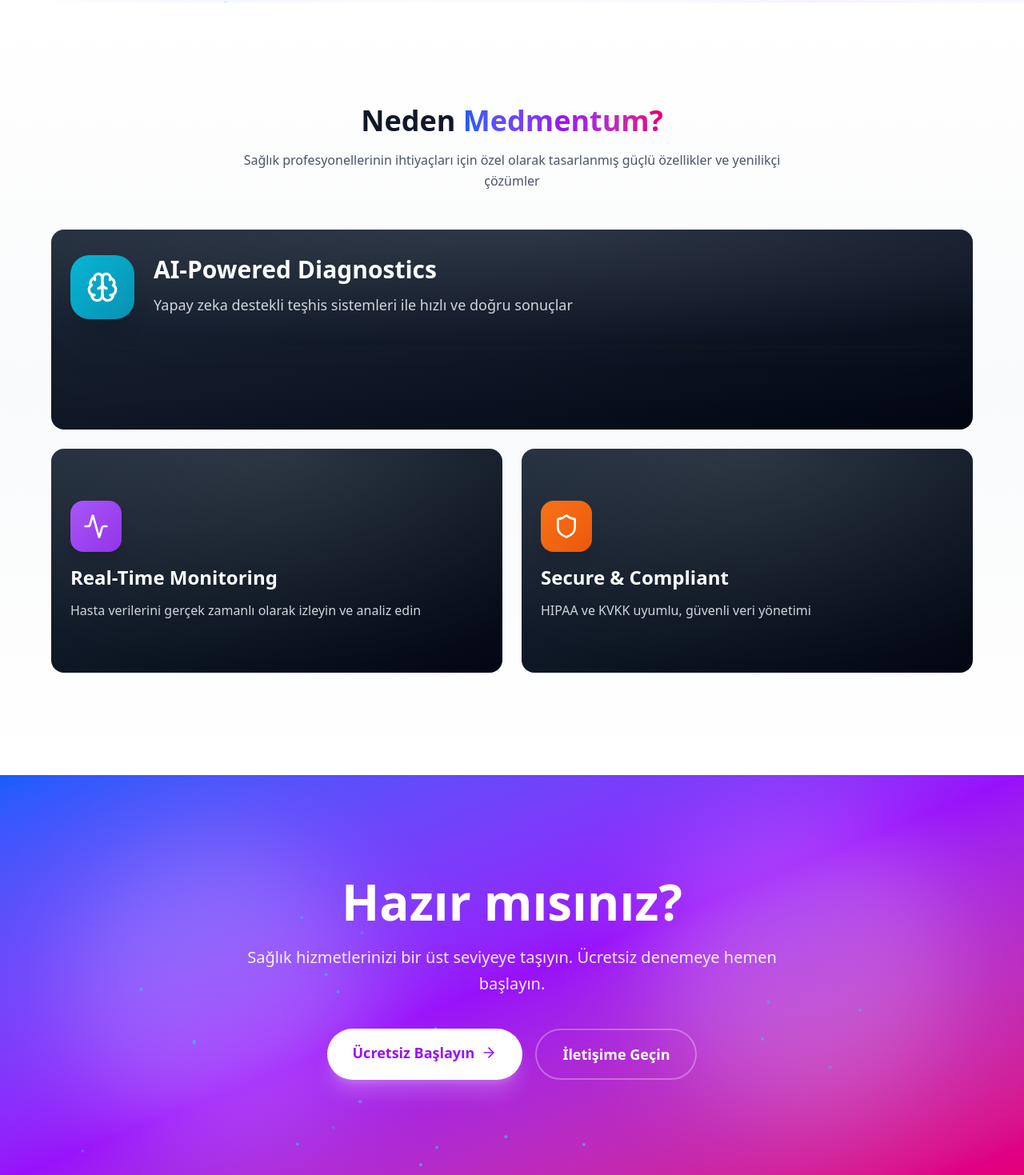
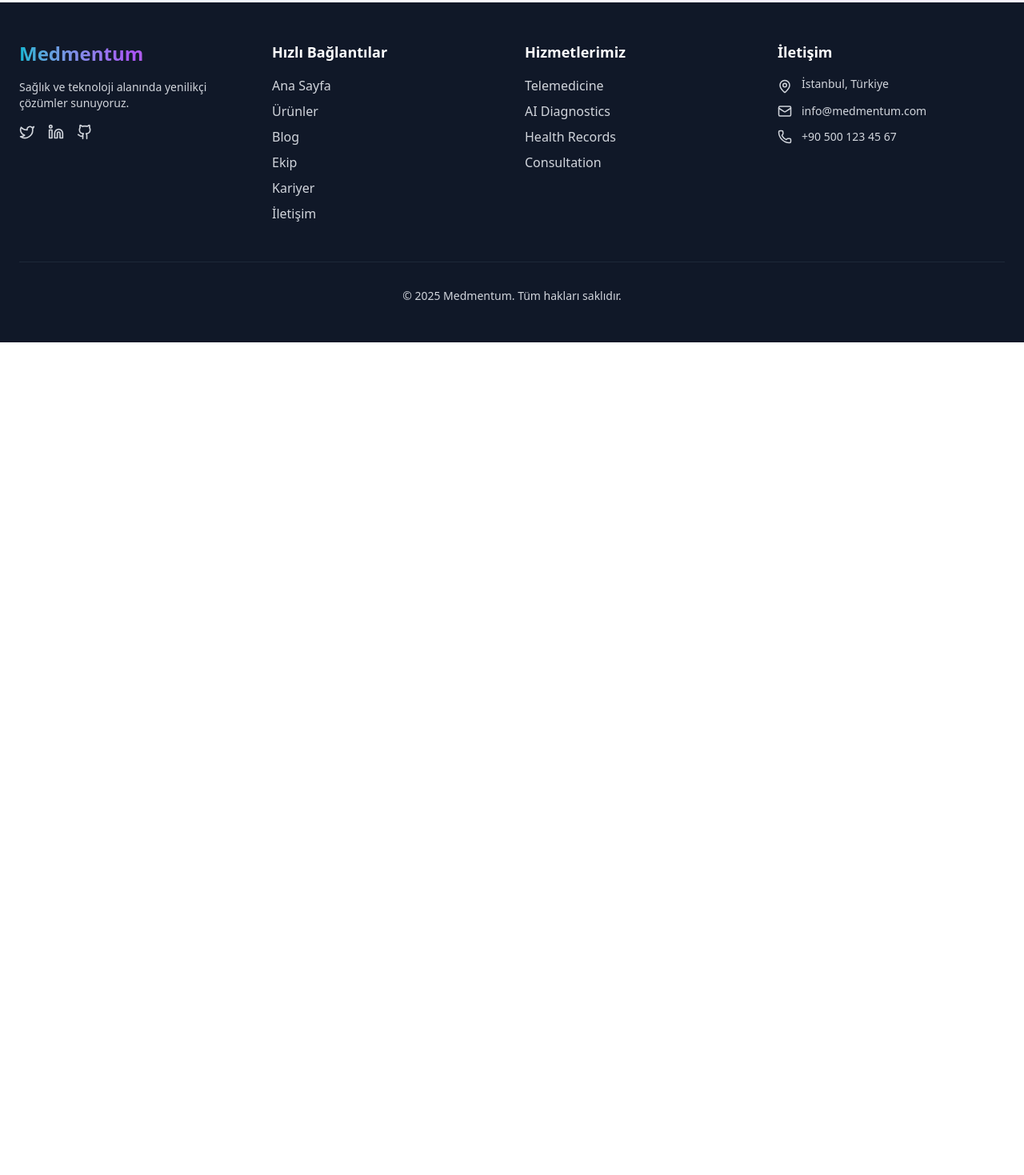
Before and after one commit to bsyilmaz/medmentum, a React (Vite) app: page / in a window 1280 px wide. Shown: the part 601-2070 px from the top of the page at 80% size. After the commit the page ends 1029 px from the top, so only its background shows below. Built offline with nearby package versions, Linux system fonts and the light colour scheme.

Commit message:
Neden Medmentum ve Hazır mısınız bölümleri kaldırıldı

```diff
--- a/src/pages/Home.jsx
+++ b/src/pages/Home.jsx
@@ -168,137 +168,6 @@
         </div>
       </section>
 
-      {/* Features Section */}
-      <section className="py-32 bg-gradient-to-b from-white via-gray-50 to-white dark:from-gray-900 dark:via-gray-950 dark:to-gray-900">
-        <div className="container mx-auto px-6">
-          <FadeIn>
-            <div className="text-center mb-8">
-              <motion.h2
-                initial={{ opacity: 0, y: 20 }}
-                whileInView={{ opacity: 1, y: 0 }}
-                viewport={{ once: true }}
-                transition={{ duration: 0.6 }}
-                className="text-3xl md:text-4xl font-extrabold mb-4 text-gray-900 dark:text-white"
-              >
-                Neden <span className="bg-gradient-to-r from-blue-600 via-purple-600 to-pink-600 bg-clip-text text-transparent">Medmentum?</span>
-              </motion.h2>
-              <motion.p
-                initial={{ opacity: 0, y: 20 }}
-                whileInView={{ opacity: 1, y: 0 }}
-                viewport={{ once: true }}
-                transition={{ delay: 0.2, duration: 0.6 }}
-                className="text-base text-gray-600 dark:text-gray-300 max-w-2xl mx-auto leading-relaxed mb-12"
-              >
-                Sağlık profesyonellerinin ihtiyaçları için özel olarak tasarlanmış
-                güçlü özellikler ve yenilikçi çözümler
-              </motion.p>
-            </div>
-          </FadeIn>
-
-          <div className="max-w-6xl mx-auto">
-            {/* İlk kart - Tam genişlik */}
-            <motion.div
-              initial={{ opacity: 0, y: 30 }}
-              whileInView={{ opacity: 1, y: 0 }}
-              viewport={{ once: true }}
-              transition={{ delay: 0, duration: 0.6 }}
-              className="mb-6"
-            >
-              <WobbleCard containerClassName="bg-gradient-to-br from-gray-800 via-gray-900 to-gray-950 min-h-[250px]">
-                <div className="flex flex-col md:flex-row items-center md:items-start gap-6 h-full">
-                  <motion.div
-                    whileHover={{ scale: 1.1, rotate: [0, -10, 10, 0] }}
-                    transition={{ duration: 0.3 }}
-                    className={`w-20 h-20 rounded-3xl bg-gradient-to-br ${features[0].color} flex items-center justify-center shadow-xl flex-shrink-0`}
-                  >
-                    {React.createElement(features[0].icon, { className: "text-white", size: 40 })}
-                  </motion.div>
-                  <div className="flex-1 text-center md:text-left">
-                    <h3 className="text-3xl font-bold mb-3 text-white">{features[0].title}</h3>
-                    <p className="text-gray-300 leading-relaxed text-lg">
-                      {features[0].description}
-                    </p>
-                  </div>
-                </div>
-              </WobbleCard>
-            </motion.div>
-
-            {/* Alt kısım - 2 kart yan yana */}
-            <div className="grid grid-cols-1 md:grid-cols-2 gap-6">
-              {features.slice(1, 3).map((feature, index) => (
-                <motion.div
-                  key={index}
-                  initial={{ opacity: 0, y: 30 }}
-                  whileInView={{ opacity: 1, y: 0 }}
-                  viewport={{ once: true }}
-                  transition={{ delay: (index + 1) * 0.1, duration: 0.6 }}
-                  className="h-full"
-                >
-                  <WobbleCard containerClassName="bg-gradient-to-br from-gray-800 to-gray-950 h-full min-h-[280px]">
-                    <div className="flex flex-col h-full justify-center">
-                      <motion.div
-                        whileHover={{ scale: 1.1, rotate: [0, -10, 10, 0] }}
-                        transition={{ duration: 0.3 }}
-                        className={`w-16 h-16 rounded-2xl bg-gradient-to-br ${feature.color} flex items-center justify-center mb-4 shadow-lg`}
-                      >
-                        <feature.icon className="text-white" size={32} />
-                      </motion.div>
-                      <h3 className="text-2xl font-bold mb-3 text-white">{feature.title}</h3>
-                      <p className="text-gray-300 leading-relaxed">
-                        {feature.description}
-                      </p>
-                    </div>
-                  </WobbleCard>
-                </motion.div>
-              ))}
-            </div>
-          </div>
-        </div>
-      </section>
-
-      {/* CTA Section */}
-      <section className="relative py-32 overflow-hidden bg-gradient-to-br from-blue-600 via-purple-600 to-pink-600">
-        <div className="absolute inset-0 opacity-20">
-          <div className="absolute top-20 left-20 w-96 h-96 bg-white rounded-full mix-blend-overlay filter blur-3xl animate-pulse" />
-          <div className="absolute bottom-20 right-20 w-96 h-96 bg-white rounded-full mix-blend-overlay filter blur-3xl animate-pulse" style={{ animationDelay: '2s' }} />
-        </div>
-        <Particles count={30} />
-        <div className="container mx-auto px-6 relative z-10">
-          <FadeIn>
-            <motion.div
-              initial={{ opacity: 0, y: 30 }}
-              whileInView={{ opacity: 1, y: 0 }}
-              viewport={{ once: true }}
-              transition={{ duration: 0.8 }}
-              className="max-w-5xl mx-auto text-center"
-            >
-              <motion.h2
-                animate={{ scale: [1, 1.03, 1] }}
-                transition={{ duration: 4, repeat: Infinity }}
-                className="text-4xl md:text-5xl lg:text-6xl font-extrabold mb-6 text-white"
-              >
-                Hazır mısınız?
-              </motion.h2>
-              <p className="text-lg md:text-xl text-white/90 mb-10 leading-relaxed max-w-2xl mx-auto">
-                Sağlık hizmetlerinizi bir üst seviyeye taşıyın.
-                Ücretsiz denemeye hemen başlayın.
-              </p>
-              <div className="flex flex-col sm:flex-row gap-4 justify-center">
-                <MagneticButton className="group px-8 py-4 bg-white text-purple-600 rounded-full font-bold text-lg shadow-xl shadow-white/20 hover:shadow-white/30 hover:scale-105 transition-all duration-300">
-                  <span className="flex items-center gap-2">
-                    Ücretsiz Başlayın
-                    <ArrowRight className="group-hover:translate-x-1 transition-transform" size={20} />
-                  </span>
-                </MagneticButton>
-                <Button size="lg" variant="outline" className="px-8 py-4 text-lg font-semibold border-2 border-white/30 text-white rounded-full hover:bg-white/10 transition-all backdrop-blur-sm">
-                  İletişime Geçin
-                </Button>
-              </div>
-            </motion.div>
-          </FadeIn>
-        </div>
-      </section>
-
       {/* Quote Modal */}
       {isQuoteModalOpen && (
         <motion.div
```
